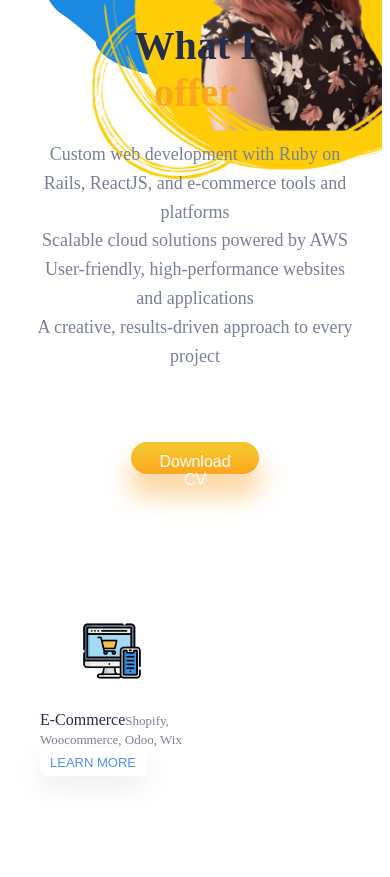
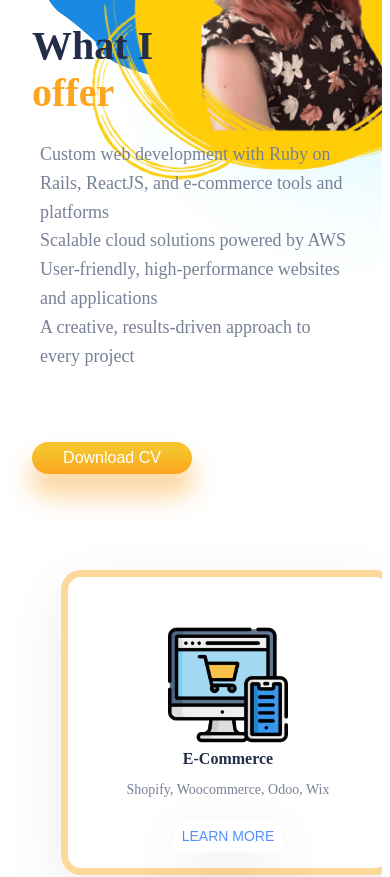
Before and after one commit to sz-katzz3/portfoliostarter, a React (Create React App) app: page / in a window 390 px wide. Shown: the part 1260-2137 px from the top of the page. Built offline with nearby package versions, Linux system fonts and the light colour scheme.

Commit message:
fixed responsiveness and linking

```diff
--- a/src/components/Card/Card.css
+++ b/src/components/Card/Card.css
@@ -1,158 +1,60 @@
-src\components\Card\Card.css
-@@ -1,48 +1,154 @@
 .card {
-  /* Use relative units and min/max constraints */
-  width: clamp(10rem, 80vw, 13rem);
-  min-height: clamp(13rem, 40vh, 16rem);
-  position: relative; /* changed from absolute for better responsiveness */
+  width: 10rem;
+  height: auto;
+  min-height: 13rem;
+  position: absolute;
   display: flex;
   flex-direction: column;
-  gap: clamp(0.5rem, 2vw, 1rem);
+  gap: 0.8rem;
   align-items: center;
-
   text-align: center;
   background: rgba(255, 255, 255, 0.26);
-  border: clamp(3px, 0.5vw, 7px) solid var(--orangeCard);
+  border: 7px solid var(--orangeCard);
   box-shadow: var(--boxShadow);
-  border-radius: clamp(12px, 2vw, 20px);
-  padding: clamp(0.5rem, 2vw, 1.5rem) clamp(1rem, 4vw, 26px);
-  margin: 1rem auto; /* Added for better spacing */
-  transition: transform 0.3s ease; /* Smooth transition for hover effects */
+  border-radius: 20px;
+  padding: 0.5rem 26px 1rem 26px;
+}
+
+.card span:first-of-type {
+  font-weight: bold;
+  font-size: 16px;
+  margin-top: -1rem;
 }
 
 .card span:nth-of-type(2) {
   color: var(--gray);
-  font-size: clamp(14px, 1.2vw, 16px);
-  line-height: 1.4;
-  margin: 0.5rem 0;
+  font-size: 14px;
+  line-height: 1.3;
+  display: -webkit-box;
+  -webkit-line-clamp: 3;
+  line-clamp: 3;  -webkit-box-orient: vertical;
+  overflow: hidden;
 }
 
 .card > img {
-  transform: scale(clamp(0.4, 0.6, 0.8));
-  margin-bottom: clamp(-1.5rem, -4vw, -2rem);
-  max-width: 100%;
-  height: auto;
-  object-fit: contain;
-  transition: transform 0.3s ease;
+  transform: scale(0.6);
+  margin-bottom: -2rem;
 }
 
 .c-button {
   background: #FFFFFF;
-  box-shadow: 0px 10px 30px rgba(0, 0, 0, 0.08);
-  border-radius: clamp(5px, 1vw, 7px);
+  box-shadow: 0px 19px 60px rgba(0, 0, 0, 0.08);
+  border-radius: 7px;
   border: none;
-  padding: clamp(8px, 2vw, 10px) clamp(12px, 3vw, 16px);
-  font-size: clamp(14px, 1.2vw, 16px);
+  padding: 8px;
+  font-size: 14px;
   color: #5290FD;
-  transition: all 0.3s ease;
-  white-space: nowrap;
-  margin-top: auto; /* Pushes button to bottom */
+  margin-top: 0.5rem;
 }
 
 .c-button:hover {
-  transform: scale(1.05);
+  transform: scale(1.1);
   cursor: pointer;
-  box-shadow: 0px 15px 40px rgba(0, 0, 0, 0.12);
-}
-
-/* Hover effect for the entire card */
-.card:hover {
-  transform: translateY(-5px);
-  box-shadow: var(--boxShadow), 0px 10px 30px rgba(0, 0, 0, 0.1);
-}
-
-/* Media Queries */
-@media screen and (max-width: 1200px) {
-  .card {
-    width: clamp(9rem, 70vw, 11rem);
-    gap: 0.8rem;
-  }
 }
 
 @media screen and (max-width: 768px) {
   .card {
-    width: clamp(8rem, 60vw, 10rem);
-    min-height: clamp(11rem, 35vh, 14rem);
-    gap: 0.6rem;
-    padding: 0.8rem clamp(0.8rem, 3vw, 1.2rem);
-  }
-
-  .card > img {
-    transform: scale(0.5);
-    margin-bottom: -1.5rem;
-  }
-
-  .c-button {
-    padding: 8px 12px;
-    font-size: 14px;
+    position: static;
+    width: 100%;
   }
 }
-
-@media screen and (max-width: 480px) {
-  .card {
-    width: clamp(7rem, 85vw, 9rem);
-    min-height: clamp(10rem, 30vh, 12rem);
-    gap: 0.5rem;
-    padding: 0.6rem 1rem;
-    border-width: 4px;
-  }
-
-  .card > img {
-    transform: scale(0.4);
-    margin-bottom: -1rem;
-  }
-
-  .card span:nth-of-type(2) {
-    font-size: 13px;
-  }
-
-  .c-button {
-    padding: 6px 10px;
-    font-size: 13px;
-    border-radius: 5px;
-  }
-}
-
-
-/* For very small screens */
-@media screen and (max-width: 320px) {
-  .card {
-    width: 90%;
-    min-height: auto;
-    padding: 0.5rem;
-  }
-}
-
-/* For landscape orientation */
-@media screen and (max-height: 500px) and (orientation: landscape) {
-  .card {
-    min-height: auto;
-    padding-bottom: 1rem;
-  }
-
-  .card > img {
-    transform: scale(0.4);
-    margin-bottom: -1rem;
-  }
-}
-
-/* For high-resolution displays */
-@media screen and (min-width: 1440px) {
-  .card {
-    width: clamp(11rem, 90vw, 14rem);
-    min-height: clamp(14rem, 45vh, 18rem);
-  }
-
-  .card > img {
-    transform: scale(0.7);
-  }
-
-  .card span:nth-of-type(2) {
-    font-size: 18px;
-  }
-
-  .c-button {
-    padding: 12px 18px;
-    font-size: 17px;
-  }
-}
--- a/src/components/Card/Card.jsx
+++ b/src/components/Card/Card.jsx
@@ -1,13 +1,15 @@
 import React from "react";
 import "./Card.css";
 
-const Card = ({emoji, heading, detail, color}) => {
+const Card = ({emoji, heading, detail}) => {
   return (
-    <div className="card" style={{borderColor: {color}}}>
+    <div className="card">
       <img src={emoji} alt="" />
       <span>{heading}</span>
       <span>{detail}</span>
-      <button className="c-button">LEARN MORE</button>
+      <a href="#contact">
+        <button className="c-button">LEARN MORE</button>
+      </a>
     </div>
   );
 };
--- a/src/components/Services/Services.css
+++ b/src/components/Services/Services.css
@@ -1,86 +1,81 @@
 .services {
-  padding: 5rem 1.5rem; /* Reduced padding on smaller screens */
+  padding: 3rem 3rem;
   display: flex;
-  min-height: 70vh; /* Changed to min-height for better responsiveness */
-  margin-bottom: 5rem; /* Reduced margin */
-  margin-top: 5rem; /* Reduced margin */
+  min-height: 30rem;
+  margin: 9rem 0 13rem 0;
+  width: 100%;
+  box-sizing: border-box;
 }
 
-/* left side */
 .awesome {
   display: flex;
+  flex-wrap: wrap;
   flex-direction: column;
   position: relative;
-  flex: 1;
+  max-width: 50%;
+  padding-right: 2rem;
 }
 
-.awesome > :nth-child(1) {
-  color: var(--black);
-  font-size: clamp(2rem, 4vw, 2.5rem); /* Responsive font size */
-  font-weight: bold;
-}
-.awesome > :nth-child(2) {
-  color: var(--orange);
-  font-size: clamp(2rem, 4vw, 2.5rem); /* Responsive font size */
-  font-weight: bold;
-}
-.awesome > :nth-child(3) {
-  color: var(--gray);
-  font-size: clamp(1rem, 3vw, 1.2rem); /* Responsive font size */
-  margin-top: 1rem;
-}
-.s-button {
-  width: 8rem;
-  height: 2rem;
-  margin-top: 1rem;
-}
-
-/* right sided */
 .cards {
   position: relative;
   flex: 1;
-  display: grid;
-  grid-template-columns: repeat(2, 1fr);
-  gap: 2rem;
+  height: 100%;
 }
 
 .cards > * {
-  position: static;
+  position: absolute;
+  width: 250px;
+  padding: 1rem;
+  box-sizing: border-box;
 }
 
-/* blur */
-.s-blur2 {
-  display: none; /* Removed the blurs on smaller screens */
-}
-
-.s-blur1 {
-  display: none; /* Removed the blurs on smaller screens */
-}
+/* Desktop card positioning */
+.cards > :nth-child(1) { top: -1rem; left: -3rem; }
+.cards > :nth-child(2) { top: 12rem; left: 12rem; }
+.cards > :nth-child(3) { top: 19rem; left: -3rem; }
 
 @media screen and (max-width: 768px) {
   .services {
-    flex-direction: column;
-    gap: 5rem;
-    padding: 2rem 1rem;
+    display: block;
+    padding: 2rem 1.5rem;
+    margin: 4rem 0;
   }
 
   .awesome {
-    align-items: center;
-    text-align: center;
+    max-width: 100%;
+    margin-bottom: 3rem;
+    padding-right: 0;
   }
 
   .cards {
-    grid-template-columns: 1fr;
+    display: block;
+    margin-top: 4rem;
+  }
+
+  .cards > * {
+    position: relative;
+    display: block;
+    width: 100%;
+    max-width: 300px;
+    margin: 2rem auto;
+    left: 0 !important;
+    top: 0 !important;
   }
 }
 
-@media screen and (max-width: 480px) {
-  .services {
-    padding: 1rem;
-    min-height: auto;
-  }
+.s-button {
+  width: auto;
+  min-width: 10rem;
+  height: 2.5rem;
+  padding: 0 1.5rem;
+  margin: 1rem 0;
+  white-space: nowrap;
+  display: flex;
+  align-items: center;
+  justify-content: center;
+}
 
-  .cards {
-    gap: 10rem;
-  }
+.services a {
+  text-decoration: none;
+  color: inherit;
 }
--- a/src/components/Services/Services.jsx
+++ b/src/components/Services/Services.jsx
@@ -7,7 +7,6 @@ import Picto3 from "../../img/picto3.png";
 import { themeContext } from "../../Context";
 import { motion } from "framer-motion";
 import Resume from './resume.pdf';
-
   const Services = () => {
     // context
     const theme = useContext(themeContext);
@@ -18,6 +17,9 @@ const Services = () => {
       duration: 1,
       type: "spring",
     };
+
+    // Add this at the top of your component
+    const isMobile = window.innerWidth <= 768;
 
     return (
       <div className="services" id="services">
@@ -50,6 +52,7 @@ A creative, results-driven approach to every project<br />
               emoji={Picto1}
               heading={"E-Commerce"}
               detail={"Shopify, Woocommerce, Odoo, Wix"}
+              link="#contact"
             />
           </motion.div>
           {/* second card */}
@@ -62,9 +65,10 @@ A creative, results-driven approach to every project<br />
               emoji={Picto2}
               heading={"Developer"}
               detail={"Html, Css, JavaScript, React, Nodejs, Express"}
+              link="#contact"
             />
           </motion.div>
-        {/* 3rd */}
+          {/* third card */}
           <motion.div
             initial={{ top: "19rem", left: "25rem" }}
             whileInView={{ left: "12rem" }}
@@ -73,13 +77,11 @@ A creative, results-driven approach to every project<br />
             <Card
               emoji={Picto3}
               heading={"UI/UX"}
-            detail={
-              "Canva, Figma, Photoshop"
-            }
+              detail={"Canva, Figma, Photoshop"}
               color="rgba(252, 166, 31, 0.45)"
+              link="#contact"
             />
-        </motion.div>
-        <div
+          </motion.div>          <div
             className="blur s-blur2"
             style={{ background: "var(--purple)" }}
           ></div>
@@ -87,5 +89,4 @@ A creative, results-driven approach to every project<br />
       </div>
     );
   };
-
 export default Services;
--- /dev/null
+++ b/src/index.css
@@ -0,0 +1,3 @@
+html {
+  scroll-behavior: smooth;
+}
```
Lines whose indentation alone changed are shown as unchanged.
